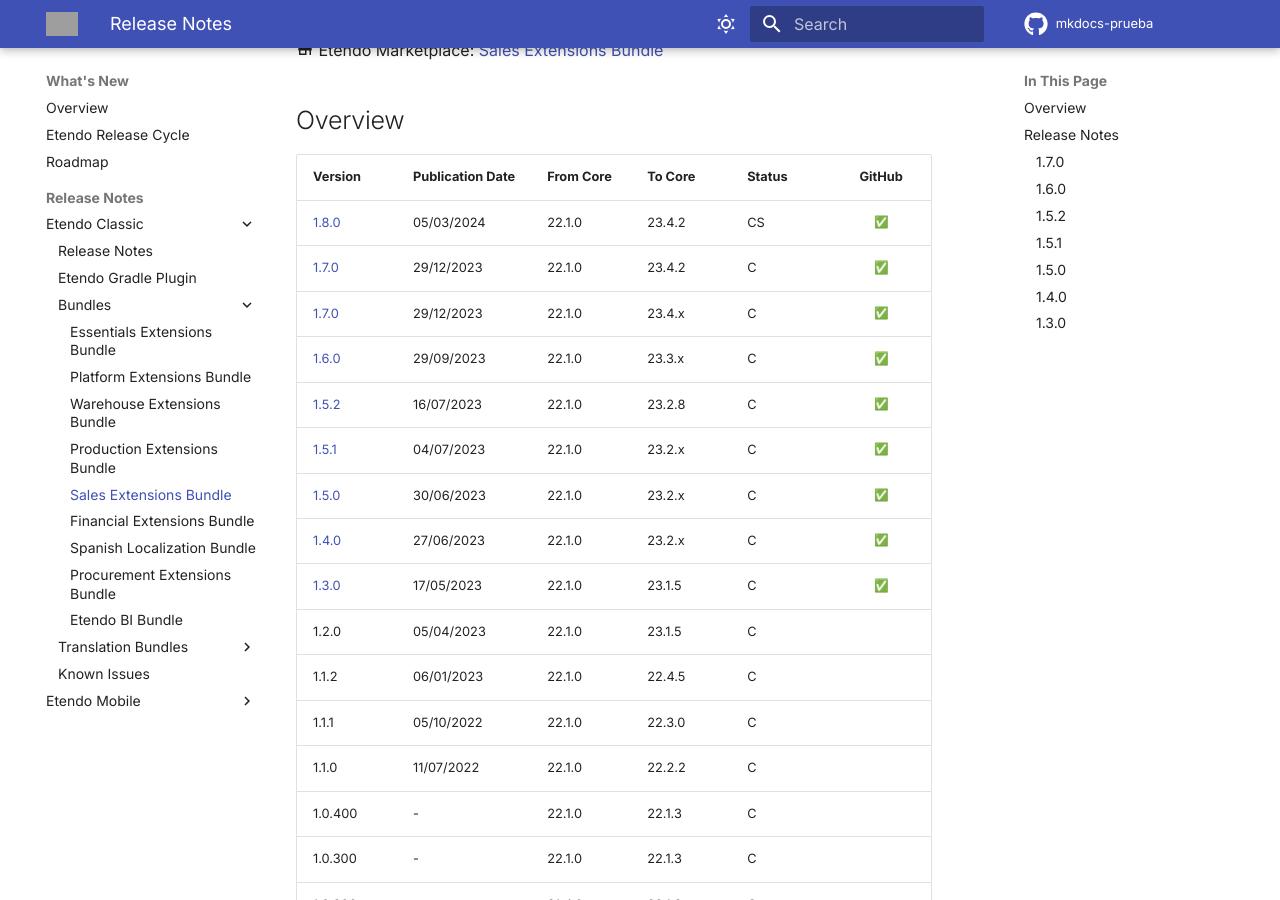
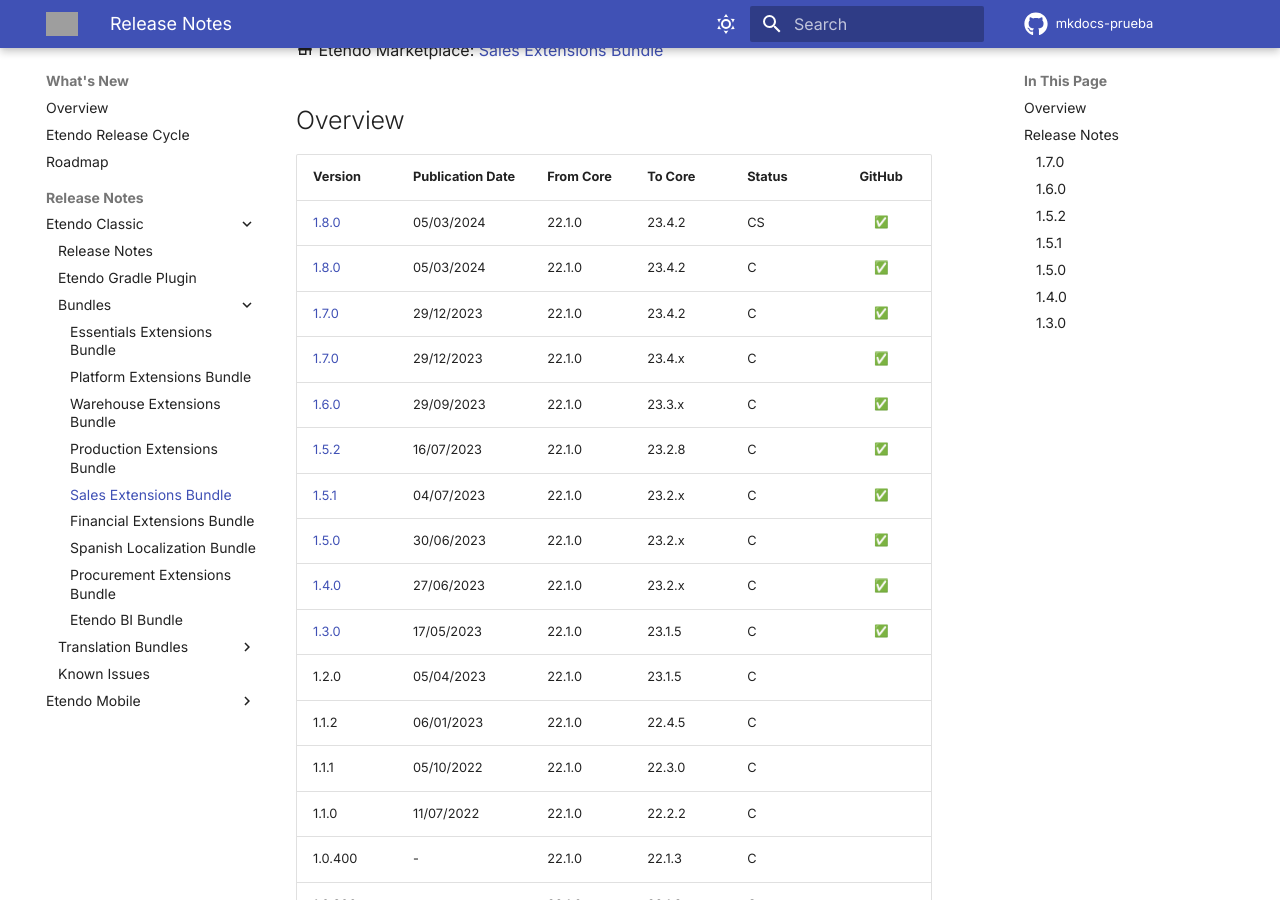
Before and after one commit to facumoyanosmf/mkdocs-prueba, an MkDocs documentation site: the page built from docs/whats-new/release-notes/etendo-classic/bundles/sales-extensions/release-notes.md, in a window 1280 px wide and 900 px high, scrolled down 313 px. Built offline with MkDocs 1.6.1 and Material for MkDocs 9.7.7, drawn with Linux system fonts in a browser that asks for light colours; emoji names are drawn with the system emoji font; comment, search, counter and statistics services are not loaded; the version menu is left out; grey boxes are pictures that could not be loaded.

Commit message:
Add release notes for Version 1.8.0 :memo:

```diff
--- a/docs/whats-new/release-notes/etendo-classic/bundles/sales-extensions/release-notes.md
+++ b/docs/whats-new/release-notes/etendo-classic/bundles/sales-extensions/release-notes.md
@@ -15,6 +15,7 @@
 | Version   | Publication Date 	| From Core | To Core| Status | GitHub|
 | --- 		| ---           | ---    | ---    | --- | :---:             |
 | [1.8.0](https://github.com/facumoyanosmf/mkdocs-prueba/releases/tag/1.8.0){target="_blank"} | 05/03/2024 | 22.1.0 | 23.4.2 | CS | :white_check_mark: |
+| [1.8.0](https://github.com/facumoyanosmf/mkdocs-prueba/releases/tag/1.8.0){target="_blank"} | 05/03/2024 | 22.1.0 | 23.4.2 | C | :white_check_mark: |
 | [1.7.0](https://github.com/etendosoftware/com.etendoerp.sales.extensions/releases/tag/1.7.0){target="_blank"} | 29/12/2023 | 22.1.0 | 23.4.2 | C | :white_check_mark: |
 | [1.7.0](#170) 	| 29/12/2023 	| 22.1.0 | 23.4.x | C	| :white_check_mark:|
 | [1.6.0](#160) 	| 29/09/2023 	| 22.1.0 | 23.3.x | C 	| :white_check_mark:|
```
